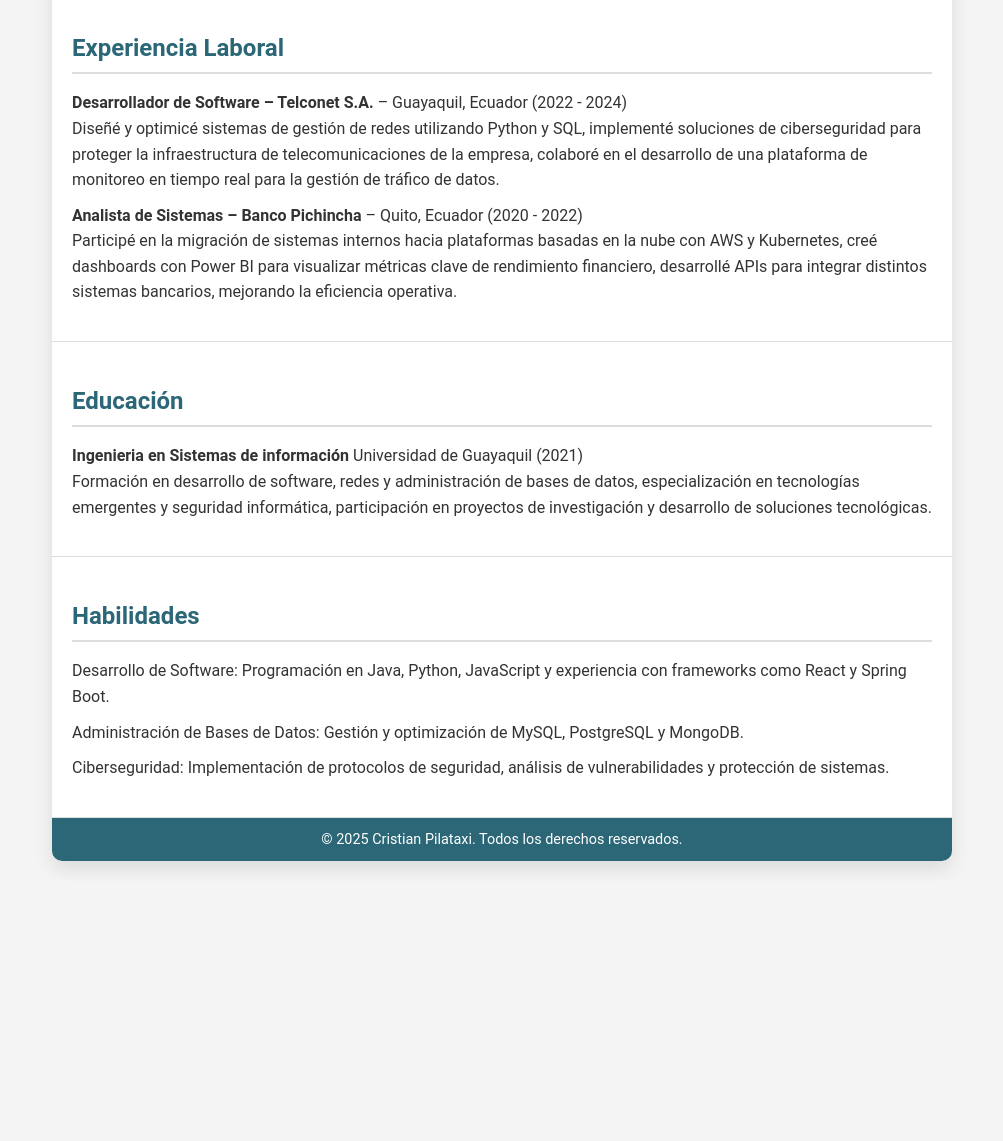
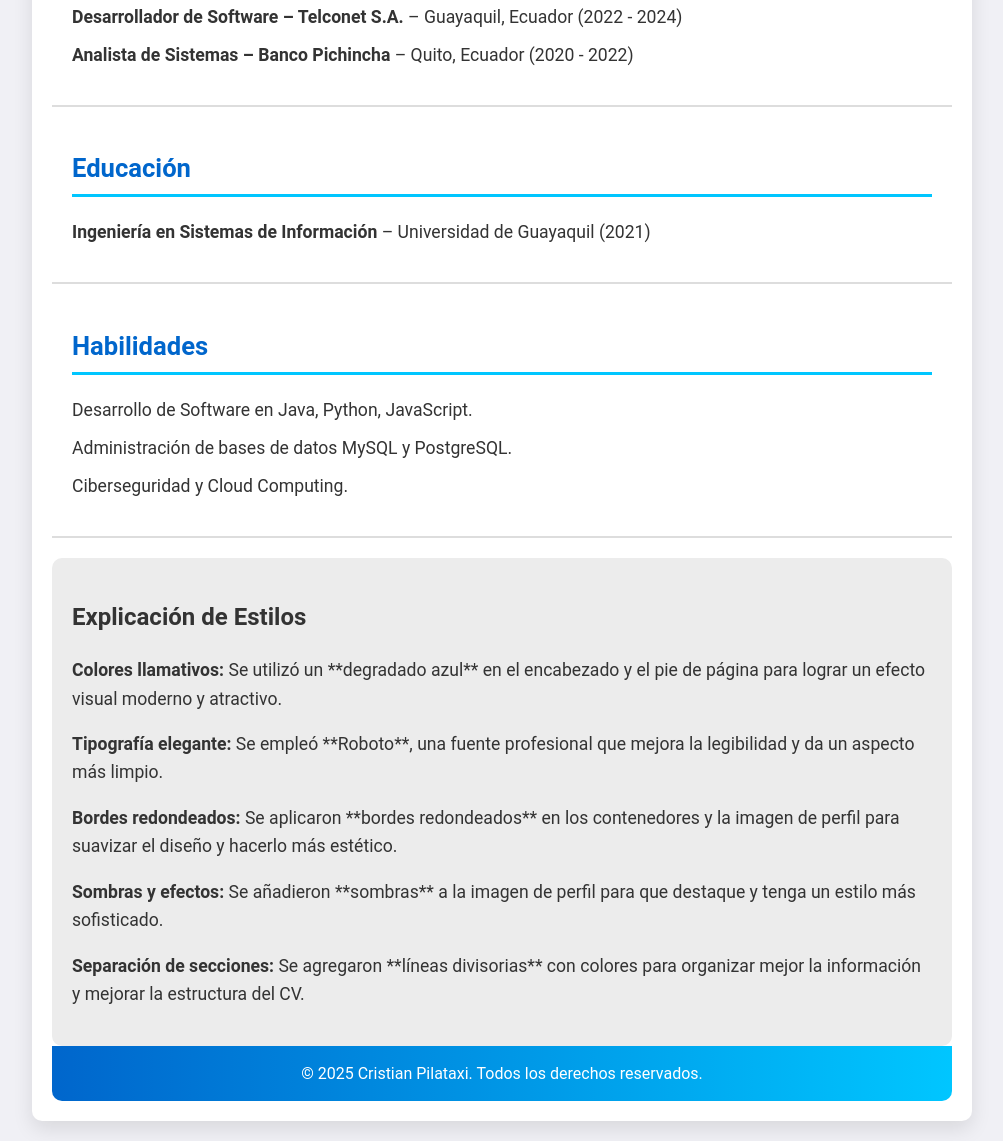
Before and after one commit to cris08-prog/mi-cv, a plain HTML site: page index.html in a window 1280 px wide. Shown: the part 730-1871 px from the top of the page, without its empty margins (138-1141 px from the left). Before the commit the page ends 1611 px from the top, so only its background shows below. Drawn offline with Linux system fonts and the light colour scheme.

Commit message:
Update index.html

```diff
--- a/index.html
+++ b/index.html
@@ -4,11 +4,12 @@
   <meta charset="UTF-8">
   <title>CV - Cristian Pilataxi</title>
   <style>
+    /* Estilos generales */
     body {
       font-family: 'Roboto', sans-serif;
       margin: 0;
       padding: 0;
-      background-color: #f4f4f4;
+      background-color: #f0f0f5;
       color: #333;
       line-height: 1.6;
     }
@@ -20,37 +21,43 @@
       border-radius: 10px;
       overflow: hidden;
       box-shadow: 0 8px 20px rgba(0, 0, 0, 0.1);
+      padding: 20px;
     }
 
+    /* Encabezado */
     .header {
-      background-color: #2b6777;
+      background: linear-gradient(to right, #0066cc, #00c6ff);
       color: white;
       text-align: center;
-      padding: 20px;
+      padding: 30px;
+      border-radius: 10px 10px 0 0;
     }
 
     .header h1 {
       margin: 0;
-      font-size: 2em;
+      font-size: 2.2em;
     }
 
     .header p {
       margin: 5px 0;
+      font-size: 1.1em;
     }
 
+    /* Imagen de perfil */
     .profile-image {
       width: 150px;
       height: 150px;
       border-radius: 50%;
-      border: 5px solid #fff;
+      border: 4px solid #fff;
       margin: 20px auto;
       display: block;
-      box-shadow: 0 4px 6px rgba(0, 0, 0, 0.1);
+      box-shadow: 0 4px 6px rgba(0, 0, 0, 0.2);
     }
 
+    /* Secciones */
     .section {
       padding: 20px;
-      border-bottom: 1px solid #ddd;
+      border-bottom: 2px solid #ddd;
     }
 
     .section:last-child {
@@ -58,17 +65,13 @@
     }
 
     .section h2 {
-      color: #2b6777;
-      margin-bottom: 10px;
-      font-size: 1.5em;
-      border-bottom: 2px solid #ddd;
+      color: #0066cc;
+      font-size: 1.6em;
+      border-bottom: 3px solid #00c6ff;
       padding-bottom: 5px;
     }
 
-    .section p {
-      margin: 0;
-    }
-
+    /* Listas */
     ul {
       list-style: none;
       padding: 0;
@@ -76,58 +79,85 @@
 
     ul li {
       margin-bottom: 10px;
+      font-size: 1.1em;
     }
 
+    /* Pie de página */
     .footer {
-      background-color: #2b6777;
+      background: linear-gradient(to right, #0066cc, #00c6ff);
       color: white;
       text-align: center;
-      padding: 10px;
-      font-size: 0.9em;
+      padding: 15px;
+      font-size: 1em;
+      border-radius: 0 0 10px 10px;
     }
+
+    /* Explicación de estilos */
+    .styles-section {
+      background-color: #ececec;
+      padding: 20px;
+      margin-top: 20px;
+      border-radius: 10px;
+    }
+
+    .styles-section h2 {
+      color: #333;
+    }
+
+    .styles-section p {
+      font-size: 1.1em;
+    }
+
   </style>
 </head>
 <body>
   <div class="container">
     <div class="header">
       <h1>Cristian Alexander Pilataxi Guamán</h1>
-      <p>Email: <a href="mailto:tuemail@ejemplo.com" style="color: #FFD700;">cristianpilataxi7@gmail.com</a> | Cel: 0990068556</p>
+      <p>Email: <a href="mailto:cristianpilataxi7@gmail.com" style="color: #FFD700;">cristianpilataxi7@gmail.com</a> | Cel: 0990068556</p>
       <p>Dirección: Durán, el Recreo 5ta etapa Mz:D Sl:31</p>
       <img src="mi foto.jpg" alt="Foto de perfil" class="profile-image">
     </div>
+
     <div class="section">
       <h2>Perfil Profesional</h2>
-      <p>Soy un Ingeniero en Sistemas con experiencia en el desarrollo de software, administración de bases de datos y gestión de infraestructura tecnológica. Me apasiona la optimización de procesos mediante soluciones innovadoras, el diseño de arquitecturas eficientes y la ciberseguridad. Destaco por mi capacidad analítica, liderazgo en proyectos tecnológicos y enfoque hacia la mejora continua.
-      Con más de X años de experiencia en el sector, he trabajado en la creación de aplicaciones web escalables, integración de sistemas y automatización de procesos para empresas en diversas industrias. Domino lenguajes como Java, Python y JavaScript, así como frameworks y herramientas como React, Spring Boot y Docker.
-      Mi objetivo profesional es formar parte de un equipo dinámico donde pueda aplicar mi conocimiento en desarrollo de software, cloud computing y machine learning, contribuyendo al crecimiento de la empresa y a la innovación tecnológica.
-</p>
+      <p>Soy un Ingeniero en Sistemas con experiencia en el desarrollo de software, administración de bases de datos y gestión de infraestructura tecnológica...</p>
     </div>
+
     <div class="section">
       <h2>Experiencia Laboral</h2>
       <ul>
-        <li><strong>Desarrollador de Software – Telconet S.A.</strong> – Guayaquil, Ecuador (2022 - 2024)
-        <br> Diseñé y optimicé sistemas de gestión de redes utilizando Python y SQL, implementé soluciones de ciberseguridad para proteger la infraestructura de telecomunicaciones de la empresa, colaboré en el desarrollo de una plataforma de monitoreo en tiempo real para la gestión de tráfico de datos.
-</li>
-        <li><strong>Analista de Sistemas – Banco Pichincha</strong> – Quito, Ecuador (2020 - 2022)<br> Participé en la migración de sistemas internos hacia plataformas basadas en la nube con AWS y Kubernetes, creé dashboards con Power BI para visualizar métricas clave de rendimiento financiero, desarrollé APIs para integrar distintos sistemas bancarios, mejorando la eficiencia operativa.</li>
+        <li><strong>Desarrollador de Software – Telconet S.A.</strong> – Guayaquil, Ecuador (2022 - 2024)</li>
+        <li><strong>Analista de Sistemas – Banco Pichincha</strong> – Quito, Ecuador (2020 - 2022)</li>
       </ul>
     </div>
+
     <div class="section">
       <h2>Educación</h2>
       <ul>
-        <li><strong>Ingenieria en Sistemas de información</strong> Universidad de Guayaquil (2021)<br> Formación en desarrollo de software, redes y administración de bases de datos, especialización en tecnologías emergentes y seguridad informática, participación en proyectos de investigación y desarrollo de soluciones tecnológicas.</li>
+        <li><strong>Ingeniería en Sistemas de Información</strong> – Universidad de Guayaquil (2021)</li>
       </ul>
     </div>
+
     <div class="section">
       <h2>Habilidades</h2>
       <ul>
-        <li>Desarrollo de Software: Programación en Java, Python, JavaScript y experiencia con frameworks como React y Spring Boot.
-</li>
-        <li>Administración de Bases de Datos: Gestión y optimización de MySQL, PostgreSQL y MongoDB.
-</li>
-        <li>Ciberseguridad: Implementación de protocolos de seguridad, análisis de vulnerabilidades y protección de sistemas.
-</li>
+        <li>Desarrollo de Software en Java, Python, JavaScript.</li>
+        <li>Administración de bases de datos MySQL y PostgreSQL.</li>
+        <li>Ciberseguridad y Cloud Computing.</li>
       </ul>
     </div>
+
+    <!-- Explicación de estilos -->
+    <div class="styles-section">
+      <h2>Explicación de Estilos</h2>
+      <p><strong>Colores llamativos:</strong> Se utilizó un **degradado azul** en el encabezado y el pie de página para lograr un efecto visual moderno y atractivo.</p>
+      <p><strong>Tipografía elegante:</strong> Se empleó **Roboto**, una fuente profesional que mejora la legibilidad y da un aspecto más limpio.</p>
+      <p><strong>Bordes redondeados:</strong> Se aplicaron **bordes redondeados** en los contenedores y la imagen de perfil para suavizar el diseño y hacerlo más estético.</p>
+      <p><strong>Sombras y efectos:</strong> Se añadieron **sombras** a la imagen de perfil para que destaque y tenga un estilo más sofisticado.</p>
+      <p><strong>Separación de secciones:</strong> Se agregaron **líneas divisorias** con colores para organizar mejor la información y mejorar la estructura del CV.</p>
+    </div>
+
     <div class="footer">
       © 2025 Cristian Pilataxi. Todos los derechos reservados.
     </div>
```
